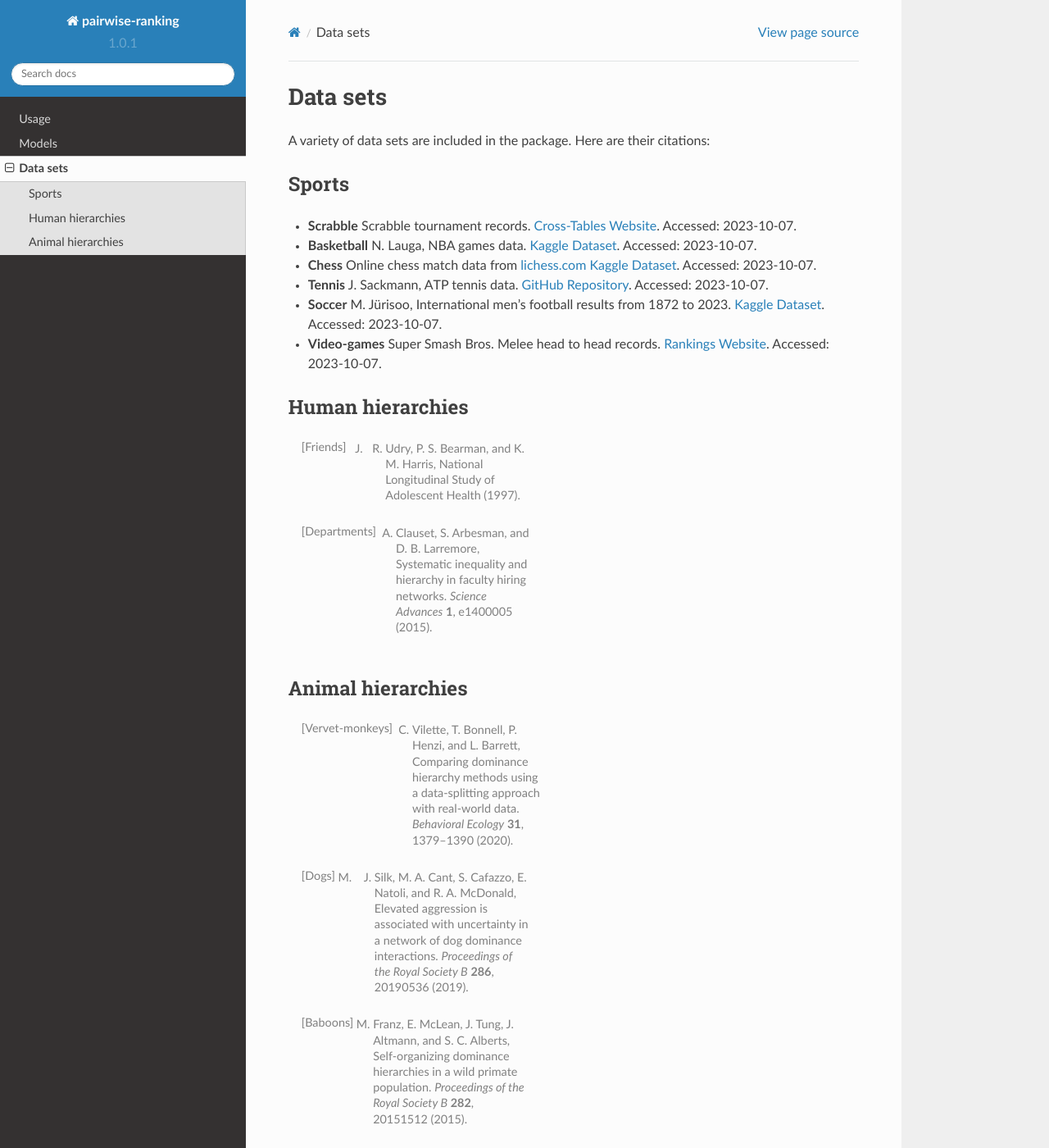
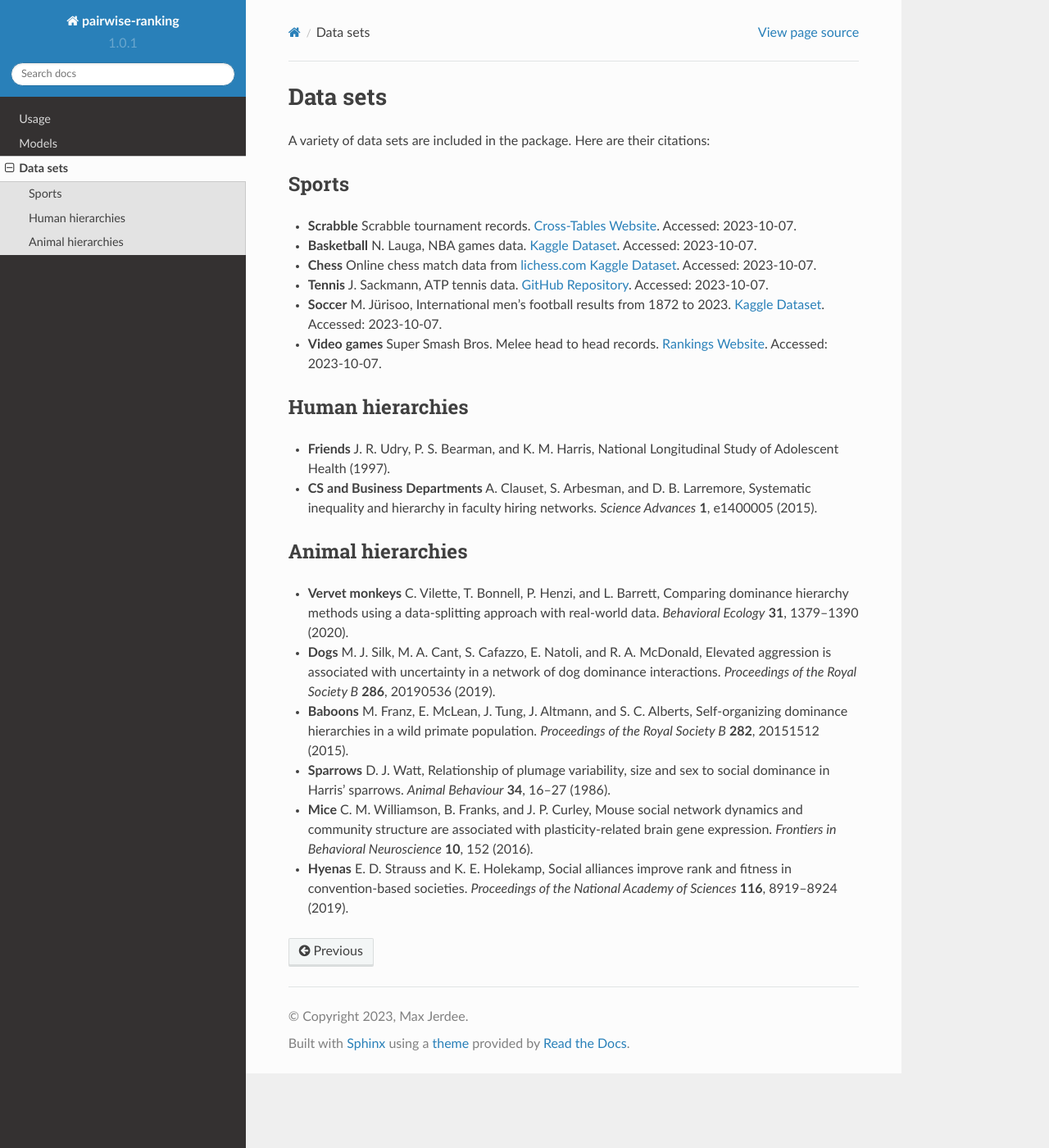
Before and after one commit to maxjerdee/pairwise-ranking, a Sphinx documentation site: the page built from docs/source/data.rst, in a window 1280 px wide and 1400 px high. Shown: the whole window at 82% size. Built offline with Sphinx 7.4.7 and the Read the Docs theme 2.0.0, drawn with Linux system fonts in a browser that asks for light colours; some of the changed text lies outside the part shown.

Commit message:
Update data.rst

```diff
--- a/docs/source/data.rst
+++ b/docs/source/data.rst
@@ -17,30 +17,30 @@ Sports
 
 - **Soccer** M. Jürisoo, International men's football results from 1872 to 2023. `Kaggle Dataset <https://www.kaggle.com/datasets/martj42/international-football-results-from-1872-to-2017>`_. Accessed: 2023-10-07.
 
-- **Video-games** Super Smash Bros. Melee head to head records. `Rankings Website <https://etossed.github.io/rankings.html>`_. Accessed: 2023-10-07.
+- **Video games** Super Smash Bros. Melee head to head records. `Rankings Website <https://etossed.github.io/rankings.html>`_. Accessed: 2023-10-07.
 
 .. _human:
 
 Human hierarchies
 ------------
 
-.. [Friends] J. R. Udry, P. S. Bearman, and K. M. Harris, National Longitudinal Study of Adolescent Health (1997).
+- **Friends** J. R. Udry, P. S. Bearman, and K. M. Harris, National Longitudinal Study of Adolescent Health (1997).
 
-.. [Departments] A. Clauset, S. Arbesman, and D. B. Larremore, Systematic inequality and hierarchy in faculty hiring networks. *Science Advances* **1**, e1400005 (2015).
+- **CS and Business Departments** A. Clauset, S. Arbesman, and D. B. Larremore, Systematic inequality and hierarchy in faculty hiring networks. *Science Advances* **1**, e1400005 (2015).
 
 .. _animal:
 
 Animal hierarchies
 ------------
 
-.. [Vervet-monkeys] C. Vilette, T. Bonnell, P. Henzi, and L. Barrett, Comparing dominance hierarchy methods using a data-splitting approach with real-world data. *Behavioral Ecology* **31**, 1379--1390 (2020).
+- **Vervet monkeys** C. Vilette, T. Bonnell, P. Henzi, and L. Barrett, Comparing dominance hierarchy methods using a data-splitting approach with real-world data. *Behavioral Ecology* **31**, 1379--1390 (2020).
 
-.. [Dogs] M. J. Silk, M. A. Cant, S. Cafazzo, E. Natoli, and R. A. McDonald, Elevated aggression is associated with uncertainty in a network of dog dominance interactions. *Proceedings of the Royal Society B* **286**, 20190536 (2019).
+- **Dogs** M. J. Silk, M. A. Cant, S. Cafazzo, E. Natoli, and R. A. McDonald, Elevated aggression is associated with uncertainty in a network of dog dominance interactions. *Proceedings of the Royal Society B* **286**, 20190536 (2019).
 
-.. [Baboons] M. Franz, E. McLean, J. Tung, J. Altmann, and S. C. Alberts, Self-organizing dominance hierarchies in a wild primate population. *Proceedings of the Royal Society B* **282**, 20151512 (2015).
+- **Baboons** M. Franz, E. McLean, J. Tung, J. Altmann, and S. C. Alberts, Self-organizing dominance hierarchies in a wild primate population. *Proceedings of the Royal Society B* **282**, 20151512 (2015).
 
-.. [Sparrows] D. J. Watt, Relationship of plumage variability, size and sex to social dominance in Harris' sparrows. *Animal Behaviour* **34**, 16--27 (1986).
+- **Sparrows** D. J. Watt, Relationship of plumage variability, size and sex to social dominance in Harris' sparrows. *Animal Behaviour* **34**, 16--27 (1986).
 
-.. [Mice] C. M. Williamson, B. Franks, and J. P. Curley, Mouse social network dynamics and community structure are associated with plasticity-related brain gene expression. *Frontiers in Behavioral Neuroscience* **10**, 152 (2016).
+- **Mice** C. M. Williamson, B. Franks, and J. P. Curley, Mouse social network dynamics and community structure are associated with plasticity-related brain gene expression. *Frontiers in Behavioral Neuroscience* **10**, 152 (2016).
 
-.. [Hyenas] E. D. Strauss and K. E. Holekamp, Social alliances improve rank and fitness in convention-based societies. *Proceedings of the National Academy of Sciences* **116**, 8919--8924 (2019).
+- **Hyenas** E. D. Strauss and K. E. Holekamp, Social alliances improve rank and fitness in convention-based societies. *Proceedings of the National Academy of Sciences* **116**, 8919--8924 (2019).
```
